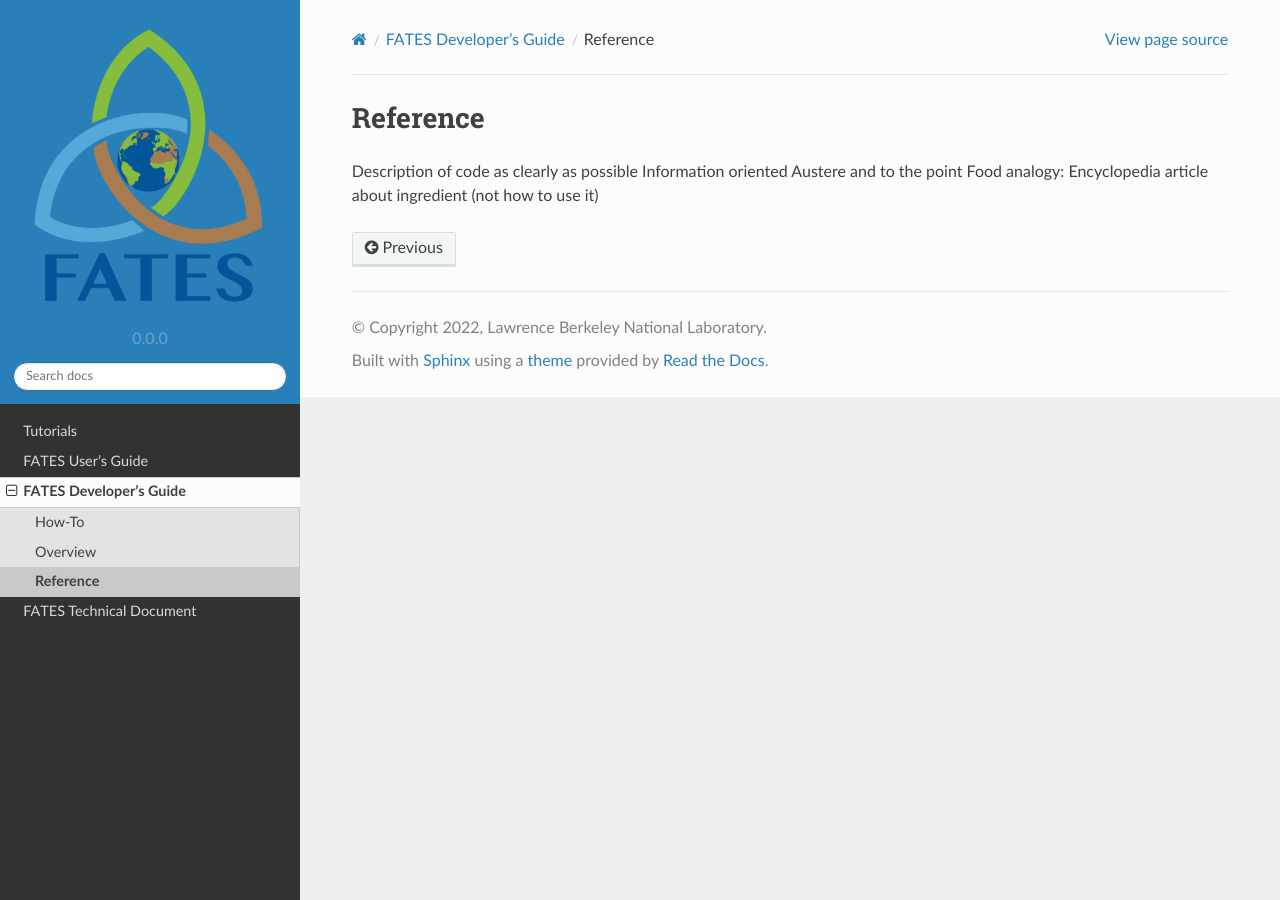
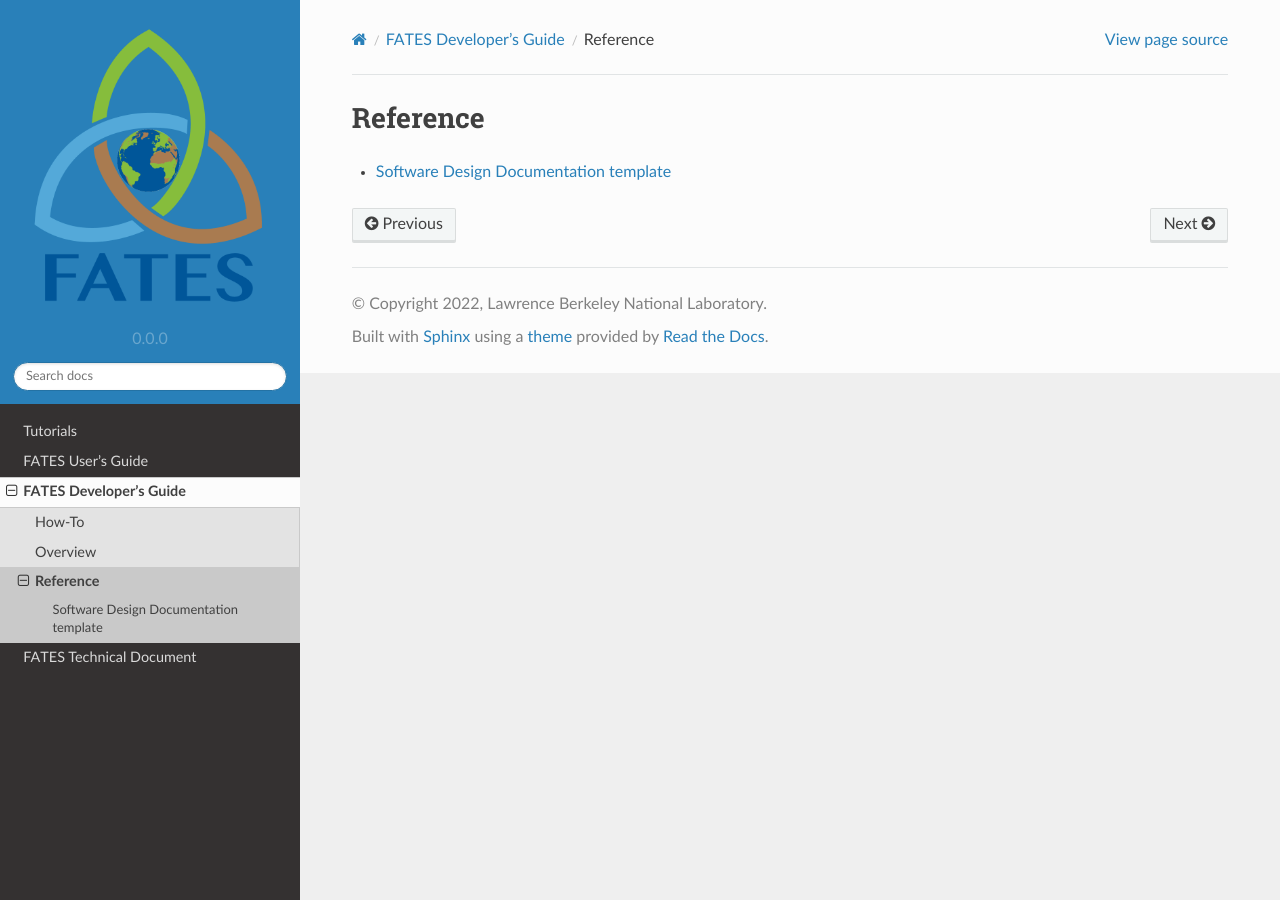
Before and after one commit to NGEET/fates-users-guide, a Sphinx documentation site: the page built from docs/source/developer/reference.rst, in a window 1280 px wide. Built offline with Sphinx 7.4.7 and the Read the Docs theme 2.0.0, drawn with Linux system fonts in a browser that asks for light colours.

Commit message:
Add design doc tempate to reference section

```diff
--- a/docs/source/developer/reference.rst
+++ b/docs/source/developer/reference.rst
@@ -1,7 +1,7 @@
 Reference
 =========
 
-Description of code as clearly as possible
-Information oriented
-Austere and to the point
-Food analogy: Encyclopedia article about ingredient (not how to use it)
+.. toctree::
+   :maxdepth: 1
+
+   Design_Doc_Template
--- a/docs/source/developer/style.rst
+++ b/docs/source/developer/style.rst
@@ -1,4 +1,4 @@
-Style Guide
+FATES Style Guide
 -----------
 
 Code development has style considerations.  Should you capitalize variables.. or not?  How many characters should the maximum width of a text line be?  Should you use long blocks of ``====``   or ``-----`` to indicate visual breaks in code.   Do we like underscores or dashes?
```
Also changed, not shown: docs/source/developer/Design_Doc_Template.md (added, +49 -0 lines).
